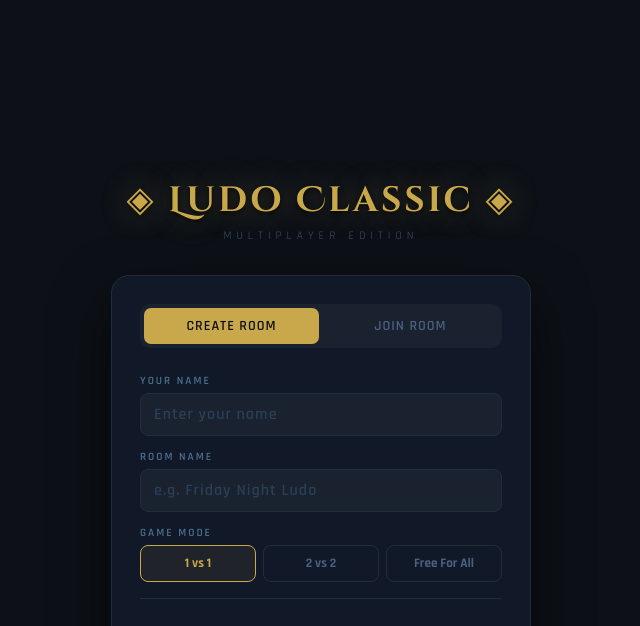
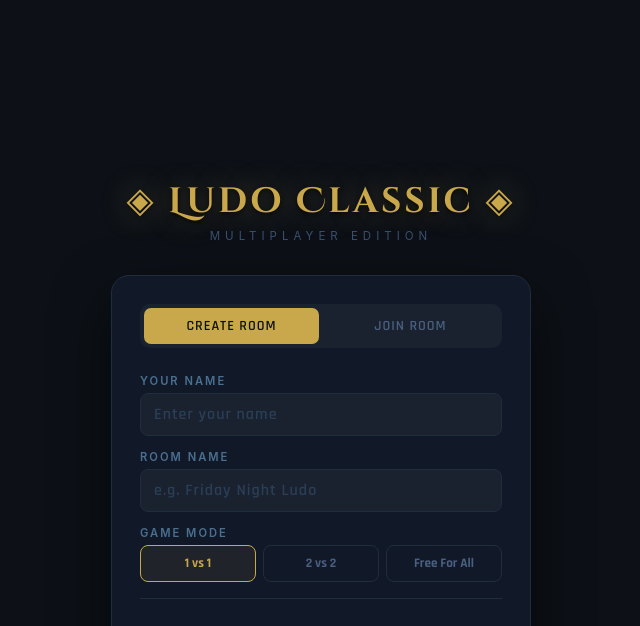
Before and after one commit to ludo-classic/ludo-classic.github.io, a Jekyll site: the page built from index.html, in a window 1280 px wide. Shown: the part 100-726 px from the top of the page, without its empty margins (319-959 px from the left). Built offline with Jekyll 4.4.1, drawn with Linux system fonts in a browser that asks for light colours; comment, search, counter and statistics services are not loaded.

Commit message:
Update index.html

```diff
--- a/index.html
+++ b/index.html
@@ -17,7 +17,7 @@ description: "Play India's favorite board game online! Create private rooms to p
   --goti-size:28px;
 }
 *{box-sizing:border-box;margin:0;padding:0;}
-body{background:var(--bg);min-height:100vh;display:flex;flex-direction:column;align-items:center;font-family:'Rajdhani',sans-serif;overflow-x:hidden;}
+body{background:var(--bg);min-height:100vh;display:flex;flex-direction:column;align-items:center;}
 
 .screen{display:none;width:100%;min-height:100vh;flex-direction:column;align-items:center;justify-content:center;padding:28px 16px;}
 .screen.active{display:flex;}
```
